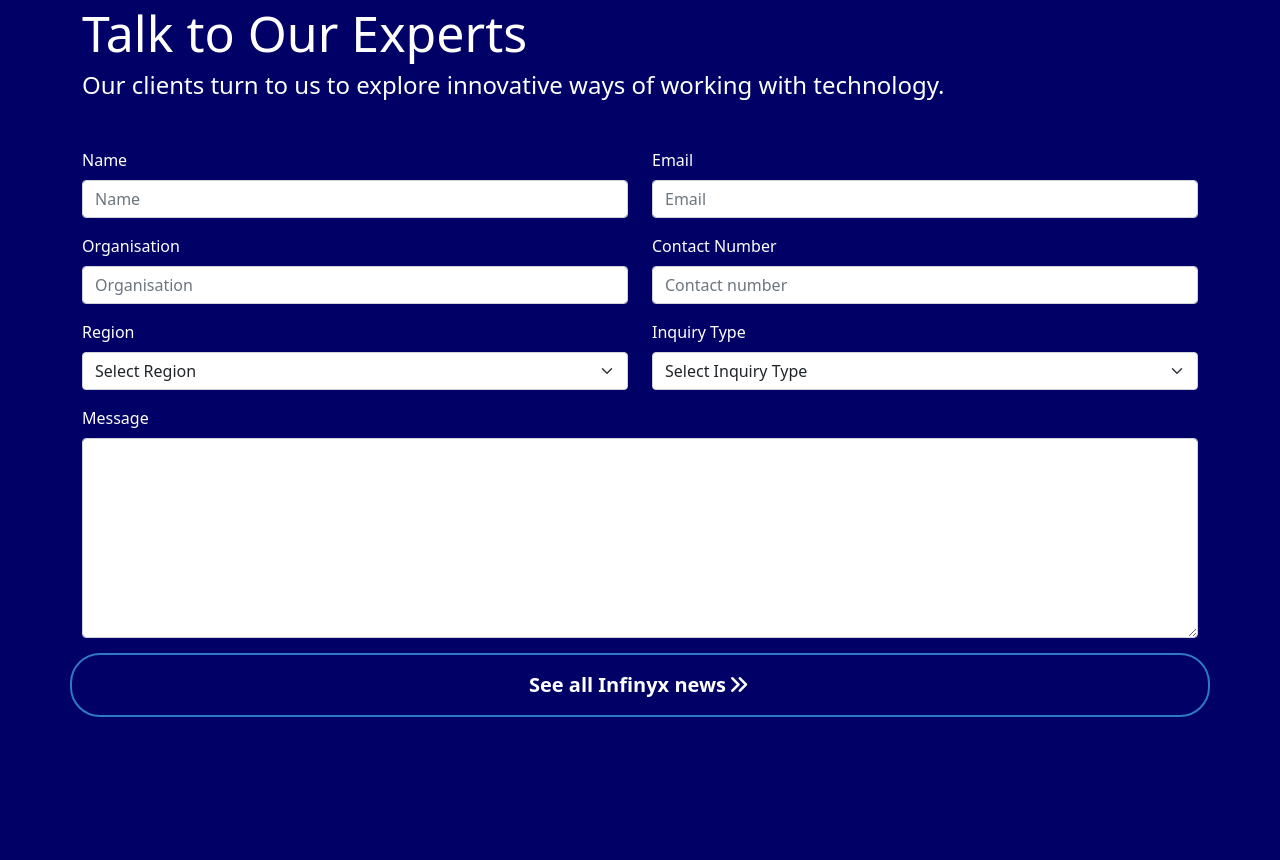
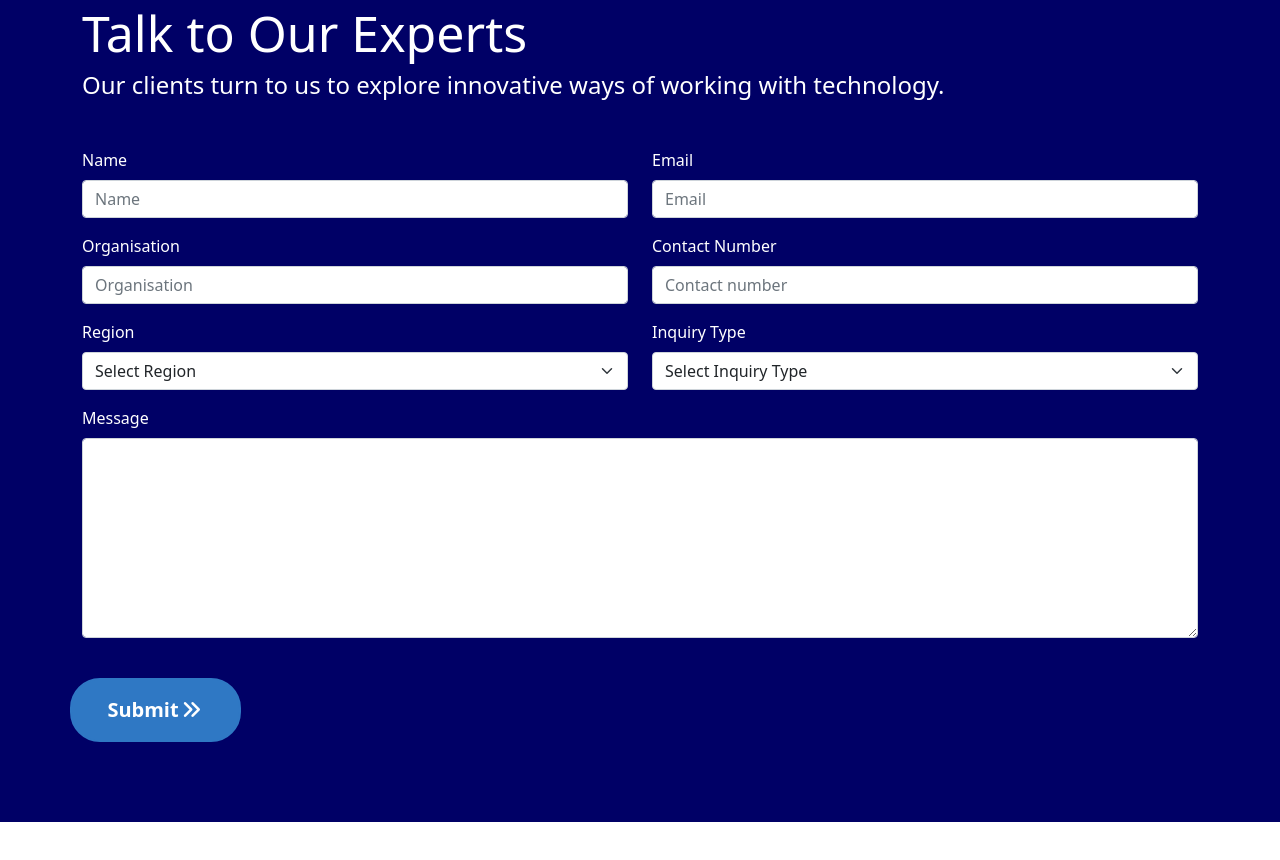
Before and after one commit to m-coder39/infinyx, a plain HTML site: page index.html in a window 1280 px wide. Shown: the part 3526-4386 px from the top of the page. After the commit the page ends 4348 px from the top, so only its background shows below. Drawn offline with nearby package versions, Linux system fonts and the light colour scheme.

Commit message:
Added till contact us

```diff
--- a/assets/css/style.css
+++ b/assets/css/style.css
@@ -187,8 +187,15 @@
   font-size: 20px;
   font-weight: bolder;
 
-  margin: 15px 0;
+  margin-top: 40px;
   border: 2px solid var(--secondary-color);
+  background-color: var(--secondary-color);
   border-radius: 30px;
   padding: 15px;
+  width: 15%;
 }
+.contact-us .custom-submit-btn:hover {
+  background-color: white;
+  border: none;
+  color: var(--primary-color);
+}
--- a/index.html
+++ b/index.html
@@ -354,7 +354,7 @@
           technology.
         </h4>
         <form>
-          <div class="row my-5">
+          <div class="row mt-5">
             <div class="col-6 mb-3">
               <label for="" class="form-label">Name</label>
               <input
@@ -430,7 +430,7 @@
               ></textarea>
             </div>
             <button class="btn custom-submit-btn">
-              See all Infinyx news<i class="fa-solid fa-angles-right"></i>
+              Submit<i class="fa-solid fa-angles-right"></i>
             </button>
           </div>
         </form>
```
